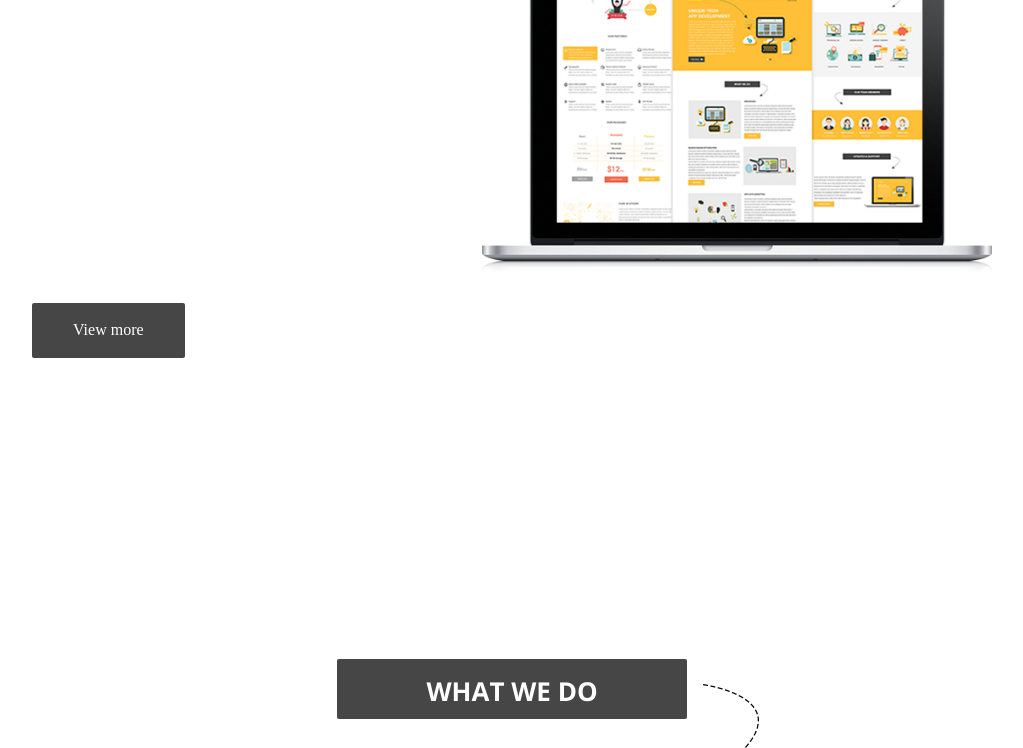
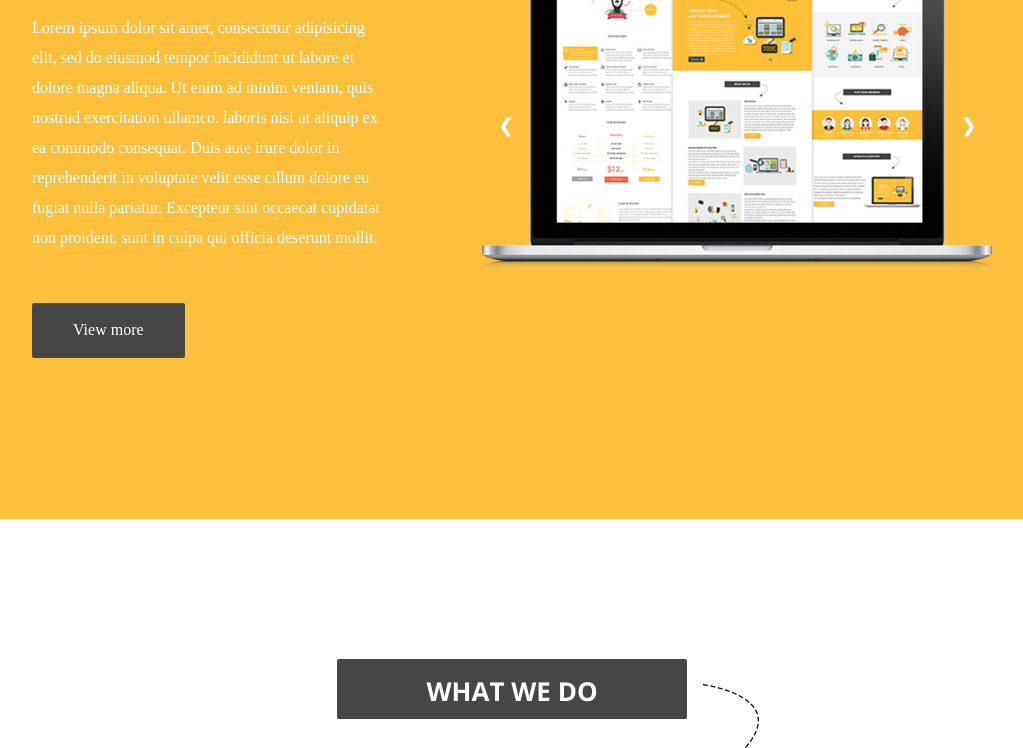
Before and after one commit to portfolioildiyar/portfolioildiyar.github.io, a plain HTML site: page tech/Tech/index.html in a window 1280 px wide. Shown: the part 381-1129 px from the top of the page, without its empty margins (128-1151 px from the left). Drawn offline with nearby package versions, Linux system fonts and the light colour scheme.

Commit message:
Update style.css

```diff
--- a/tech/Tech/style.css
+++ b/tech/Tech/style.css
@@ -19,6 +19,7 @@
 		flex-direction: row;
 	}
 	.top_bg{
+		background: #febf3c;
 		width: 100%;
 		height: 900px;
 
```
